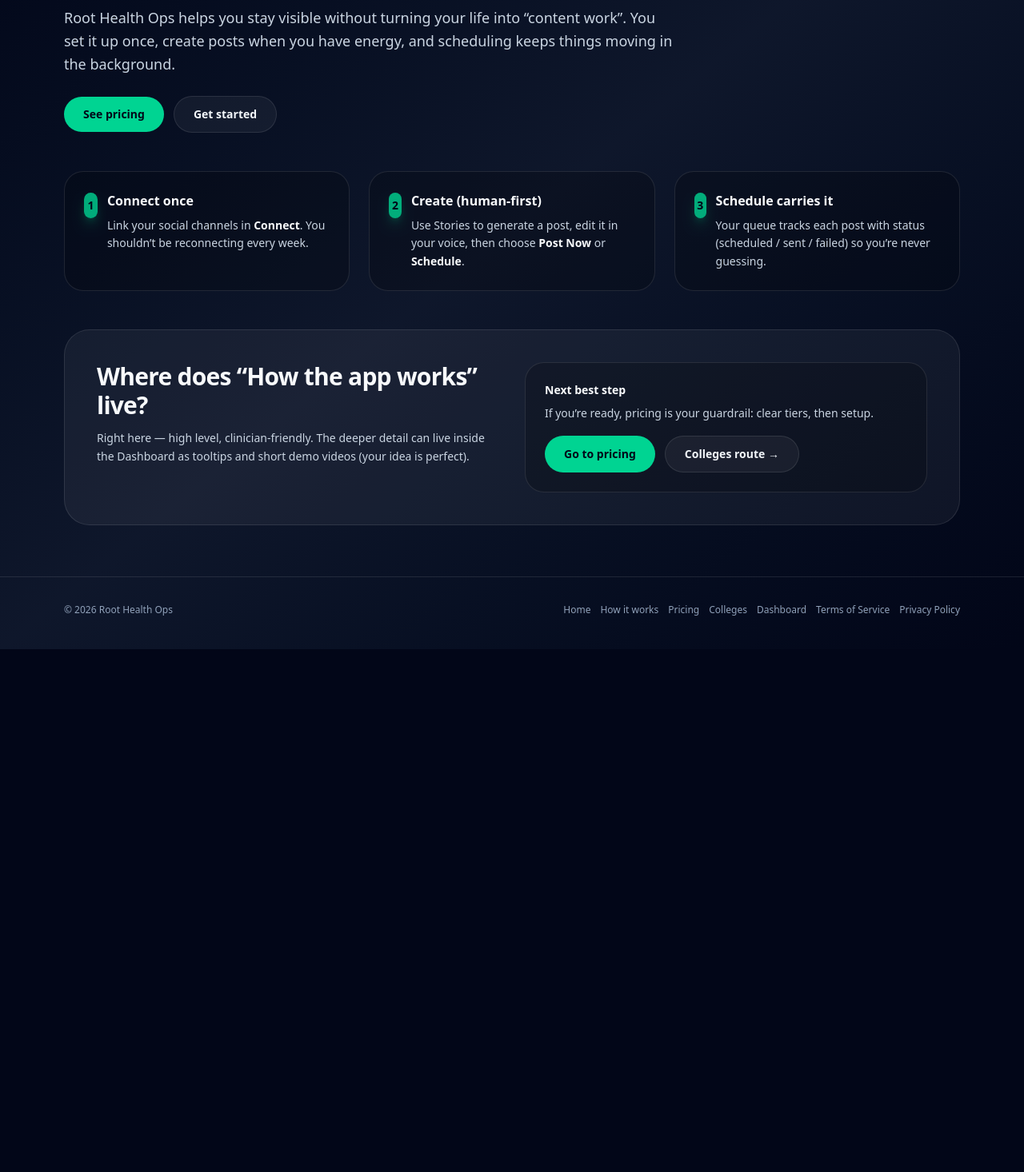
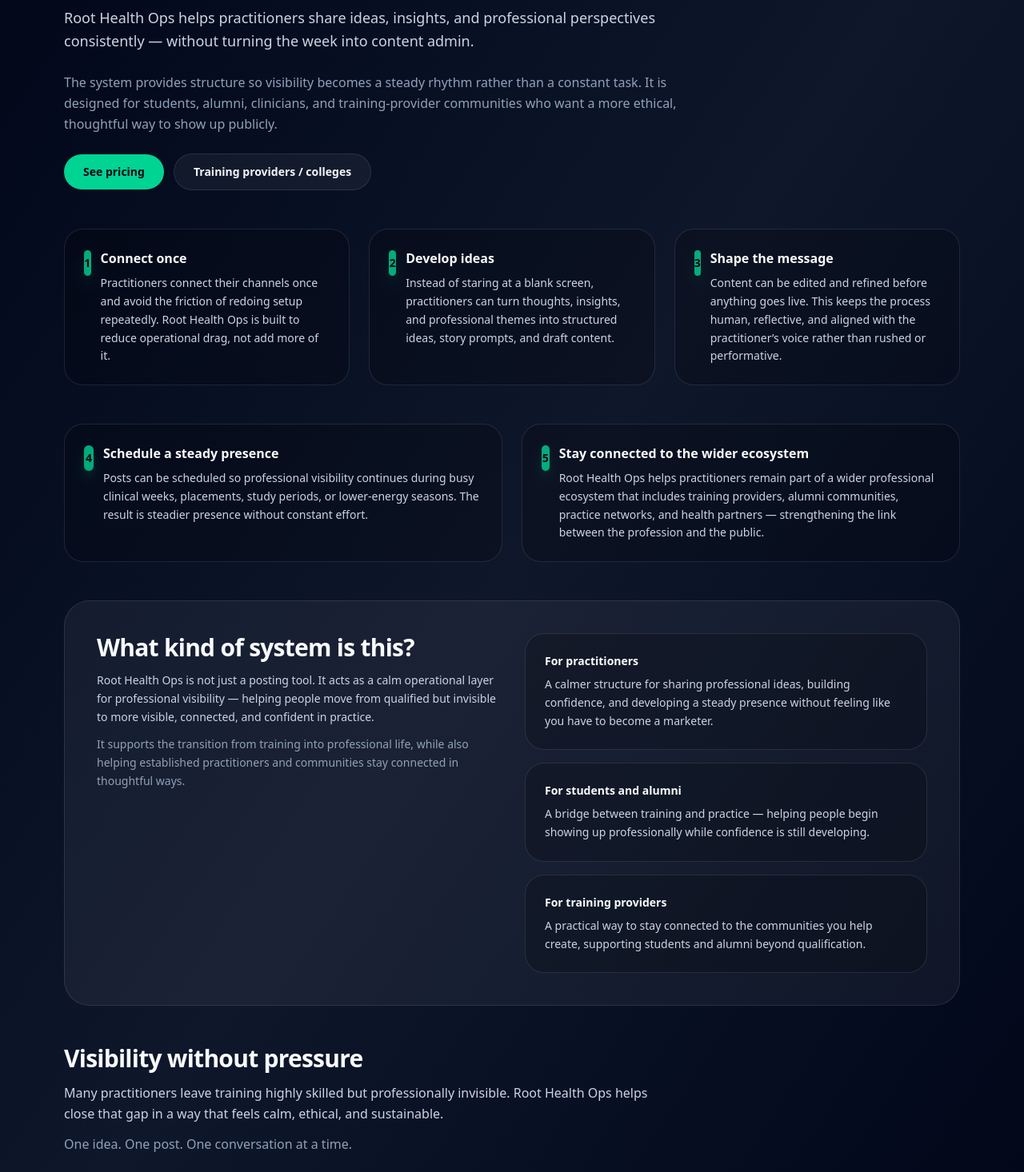
Before and after one commit to Hypnohippy/root-health-ops-dashboard1, a Next.js app: page /how-it-works in a window 1280 px wide. Shown: the part 240-1706 px from the top of the page at 80% size. Before the commit the page ends 1052 px from the top, so only its background shows below. Built offline with nearby package versions, Linux system fonts and the light colour scheme.

Commit message:
Revise HowItWorksPage content and structure

```diff
--- a/app/(marketing)/how-it-works/page.tsx
+++ b/app/(marketing)/how-it-works/page.tsx
@@ -36,24 +36,49 @@
   );
 }
 
+function BenefitBlock({
+  title,
+  children,
+}: {
+  title: string;
+  children: React.ReactNode;
+}) {
+  return (
+    <div className="rounded-3xl border border-white/10 bg-black/20 p-6">
+      <div className="text-sm font-semibold text-slate-50">{title}</div>
+      <div className="mt-2 text-sm leading-relaxed text-slate-300">
+        {children}
+      </div>
+    </div>
+  );
+}
+
 export default function HowItWorksPage() {
   return (
     <main className="mx-auto max-w-6xl px-4 py-12 md:py-16 space-y-12">
       <section className="space-y-6">
         <div className="flex flex-wrap gap-2">
-          <Pill>Designed for clinicians</Pill>
-          <Pill>Calm, consistent visibility</Pill>
+          <Pill>Designed for practitioners</Pill>
+          <Pill>Calm professional visibility</Pill>
+          <Pill>Students, alumni, clinicians</Pill>
           <Pill>No hype</Pill>
         </div>
 
         <h1 className="text-4xl md:text-5xl font-semibold tracking-tight leading-[1.05]">
-          How it works
+          A calmer way to stay professionally visible
         </h1>
 
         <p className="max-w-3xl text-base md:text-lg text-slate-300 leading-relaxed">
-          Root Health Ops helps you stay visible without turning your life into
-          “content work”. You set it up once, create posts when you have energy,
-          and scheduling keeps things moving in the background.
+          Root Health Ops helps practitioners share ideas, insights, and
+          professional perspectives consistently — without turning the week into
+          content admin.
+        </p>
+
+        <p className="max-w-3xl text-sm md:text-base text-slate-400 leading-relaxed">
+          The system provides structure so visibility becomes a steady rhythm
+          rather than a constant task. It is designed for students, alumni,
+          clinicians, and training-provider communities who want a more ethical,
+          thoughtful way to show up publicly.
         </p>
 
         <div className="flex flex-wrap items-center gap-3">
@@ -64,10 +89,10 @@
             See pricing
           </Link>
           <Link
-            href="/get-started"
+            href="/colleges"
             className="inline-flex items-center justify-center rounded-full border border-white/10 bg-white/5 px-6 py-3 text-sm font-semibold text-slate-100 hover:bg-white/10"
           >
-            Get started
+            Training providers / colleges
           </Link>
         </div>
       </section>
@@ -78,28 +103,57 @@
           title="Connect once"
           body={
             <>
-              Link your social channels in <span className="text-slate-50 font-semibold">Connect</span>.
-              You shouldn’t be reconnecting every week.
+              Practitioners connect their channels once and avoid the friction
+              of redoing setup repeatedly. Root Health Ops is built to reduce
+              operational drag, not add more of it.
             </>
           }
         />
         <Step
           num="2"
-          title="Create (human-first)"
+          title="Develop ideas"
           body={
             <>
-              Use Stories to generate a post, edit it in your voice, then choose{" "}
-              <span className="text-slate-50 font-semibold">Post Now</span> or{" "}
-              <span className="text-slate-50 font-semibold">Schedule</span>.
+              Instead of staring at a blank screen, practitioners can turn
+              thoughts, insights, and professional themes into structured ideas,
+              story prompts, and draft content.
             </>
           }
         />
         <Step
           num="3"
-          title="Schedule carries it"
+          title="Shape the message"
           body={
             <>
-              Your queue tracks each post with status (scheduled / sent / failed) so you’re never guessing.
+              Content can be edited and refined before anything goes live. This
+              keeps the process human, reflective, and aligned with the
+              practitioner’s voice rather than rushed or performative.
+            </>
+          }
+        />
+      </section>
+
+      <section className="grid gap-6 lg:grid-cols-2">
+        <Step
+          num="4"
+          title="Schedule a steady presence"
+          body={
+            <>
+              Posts can be scheduled so professional visibility continues during
+              busy clinical weeks, placements, study periods, or lower-energy
+              seasons. The result is steadier presence without constant effort.
+            </>
+          }
+        />
+        <Step
+          num="5"
+          title="Stay connected to the wider ecosystem"
+          body={
+            <>
+              Root Health Ops helps practitioners remain part of a wider
+              professional ecosystem that includes training providers, alumni
+              communities, practice networks, and health partners — strengthening
+              the link between the profession and the public.
             </>
           }
         />
@@ -109,20 +163,57 @@
         <div className="grid gap-8 lg:grid-cols-2 lg:items-start">
           <div>
             <div className="text-2xl md:text-3xl font-semibold tracking-tight">
-              Where does “How the app works” live?
+              What kind of system is this?
             </div>
             <p className="mt-3 text-sm text-slate-300 leading-relaxed">
-              Right here — high level, clinician-friendly. The deeper detail can live
-              inside the Dashboard as tooltips and short demo videos (your idea is perfect).
+              Root Health Ops is not just a posting tool. It acts as a calm
+              operational layer for professional visibility — helping people
+              move from qualified but invisible to more visible, connected, and
+              confident in practice.
+            </p>
+            <p className="mt-3 text-sm text-slate-400 leading-relaxed">
+              It supports the transition from training into professional life,
+              while also helping established practitioners and communities stay
+              connected in thoughtful ways.
             </p>
           </div>
 
-          <div className="rounded-3xl border border-white/10 bg-black/20 p-6">
-            <div className="text-sm font-semibold text-slate-50">Next best step</div>
-            <p className="mt-2 text-sm text-slate-300 leading-relaxed">
-              If you’re ready, pricing is your guardrail: clear tiers, then setup.
+          <div className="grid gap-4">
+            <BenefitBlock title="For practitioners">
+              A calmer structure for sharing professional ideas, building
+              confidence, and developing a steady presence without feeling like
+              you have to become a marketer.
+            </BenefitBlock>
+
+            <BenefitBlock title="For students and alumni">
+              A bridge between training and practice — helping people begin
+              showing up professionally while confidence is still developing.
+            </BenefitBlock>
+
+            <BenefitBlock title="For training providers">
+              A practical way to stay connected to the communities you help
+              create, supporting students and alumni beyond qualification.
+            </BenefitBlock>
+          </div>
+        </div>
+      </section>
+
+      <section className="space-y-6">
+        <div className="max-w-3xl">
+          <div className="text-2xl md:text-3xl font-semibold tracking-tight">
+            Visibility without pressure
+          </div>
+          <p className="mt-3 text-sm md:text-base text-slate-300 leading-relaxed">
+            Many practitioners leave training highly skilled but professionally
+            invisible. Root Health Ops helps close that gap in a way that feels
+            calm, ethical, and sustainable.
           </p>
-            <div className="mt-4 flex flex-wrap gap-3">
+          <p className="mt-3 text-sm md:text-base text-slate-400 leading-relaxed">
+            One idea. One post. One conversation at a time.
+          </p>
+        </div>
+
+        <div className="flex flex-wrap gap-3">
           <Link
             href="/pricing"
             className="inline-flex items-center justify-center rounded-full bg-emerald-400 px-6 py-3 text-sm font-semibold text-slate-950 hover:bg-emerald-300"
@@ -133,10 +224,8 @@
             href="/colleges"
             className="inline-flex items-center justify-center rounded-full border border-white/10 bg-white/5 px-6 py-3 text-sm font-semibold text-slate-100 hover:bg-white/10"
           >
-                Colleges route →
+            Training providers route →
           </Link>
-            </div>
-          </div>
         </div>
       </section>
     </main>
```
Lines whose indentation alone changed are shown as unchanged.
